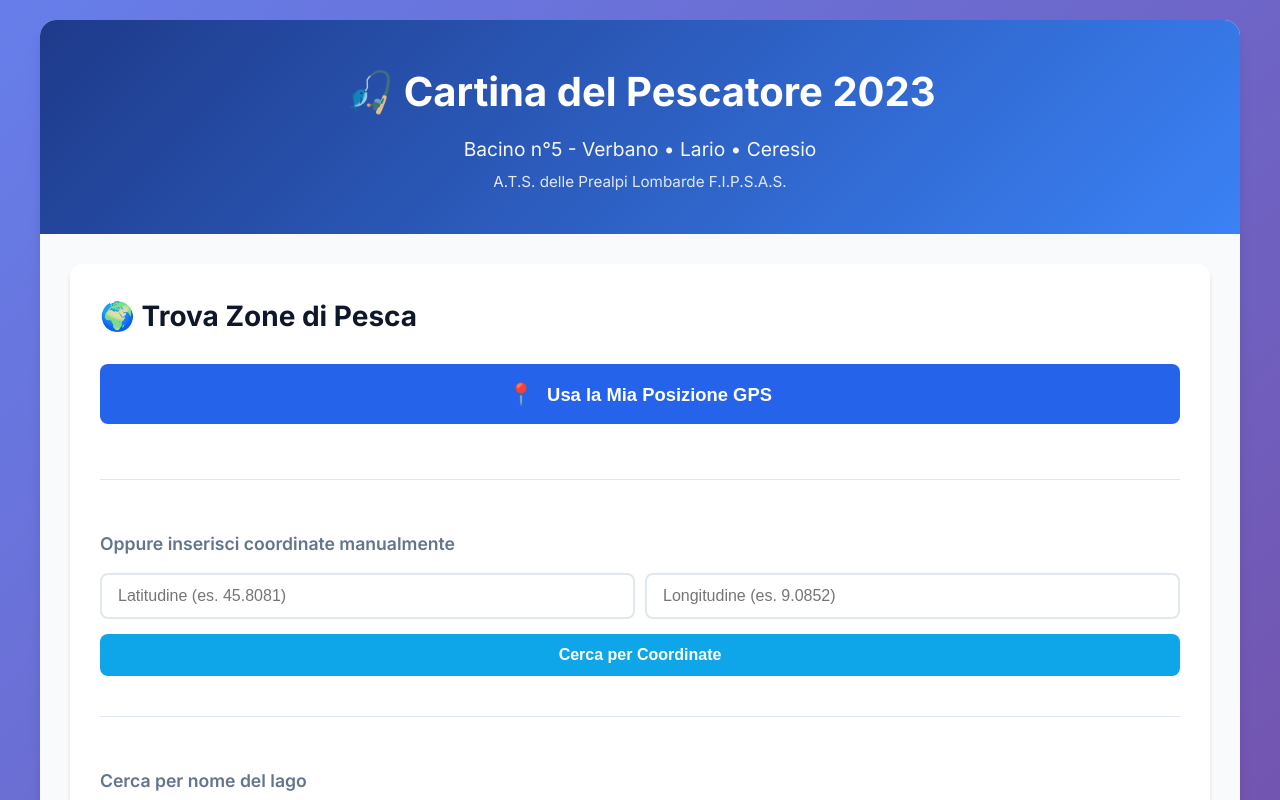
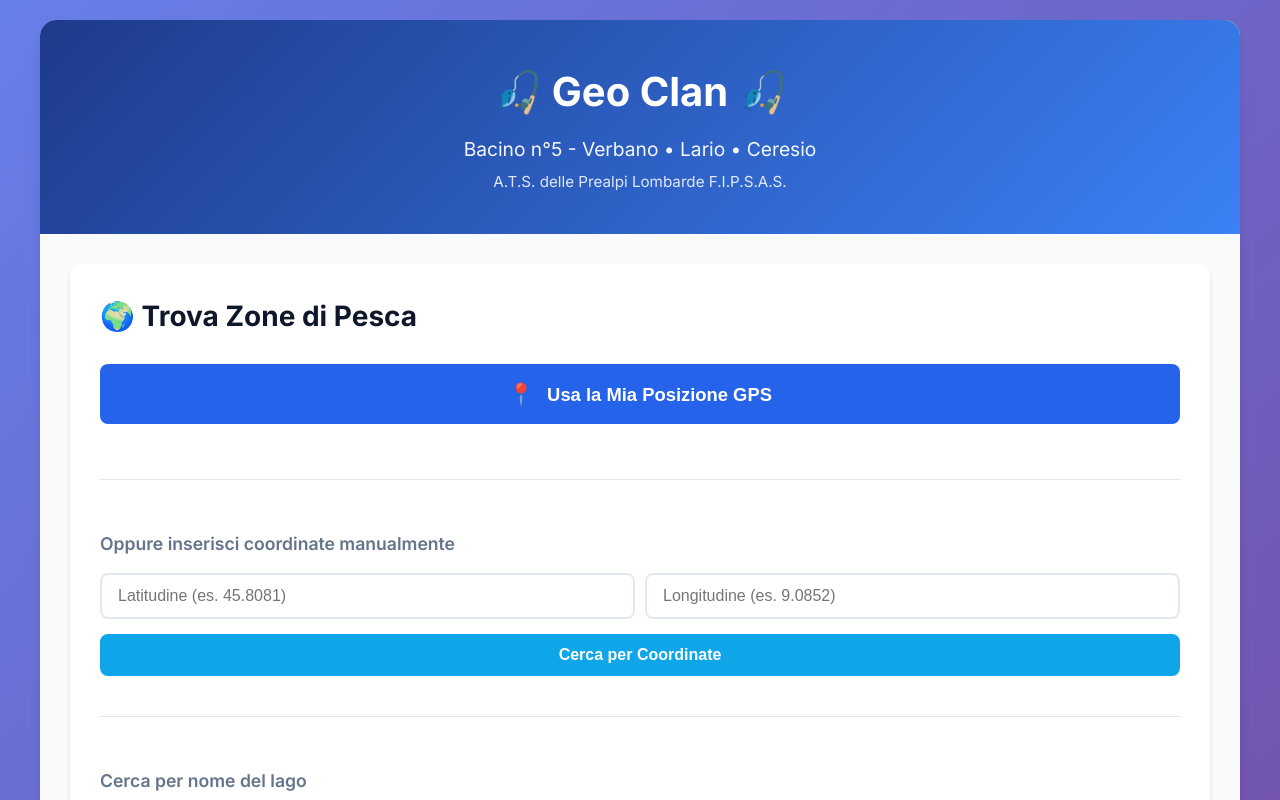
Before and after one commit to clanpesca-rgb/locator, a website: page public/index.html in a window 1280 px wide. Shown: the top 800 px of the page. Drawn offline with Linux system fonts and the light colour scheme.

Commit message:
titolo h1

```diff
--- a/public/index.html
+++ b/public/index.html
@@ -3,7 +3,7 @@
 <head>
     <meta charset="UTF-8">
     <meta name="viewport" content="width=device-width, initial-scale=1.0">
-    <title>Cartina del Pescatore 2023 - Bacino n°5</title>
+    <title>Cartina del Pescatore - Bacino n°5</title>
     <link rel="stylesheet" href="style.css">
     <link rel="preconnect" href="https://fonts.googleapis.com">
     <link rel="preconnect" href="https://fonts.gstatic.com" crossorigin>
@@ -13,7 +13,7 @@
     <div class="container">
         <!-- Header -->
         <header class="header">
-            <h1>🎣 Cartina del Pescatore 2023</h1>
+            <h1>🎣 Geo Clan 🎣</h1>
             <p class="subtitle">Bacino n°5 - Verbano • Lario • Ceresio</p>
             <p class="organization">A.T.S. delle Prealpi Lombarde F.I.P.S.A.S.</p>
         </header>
```
